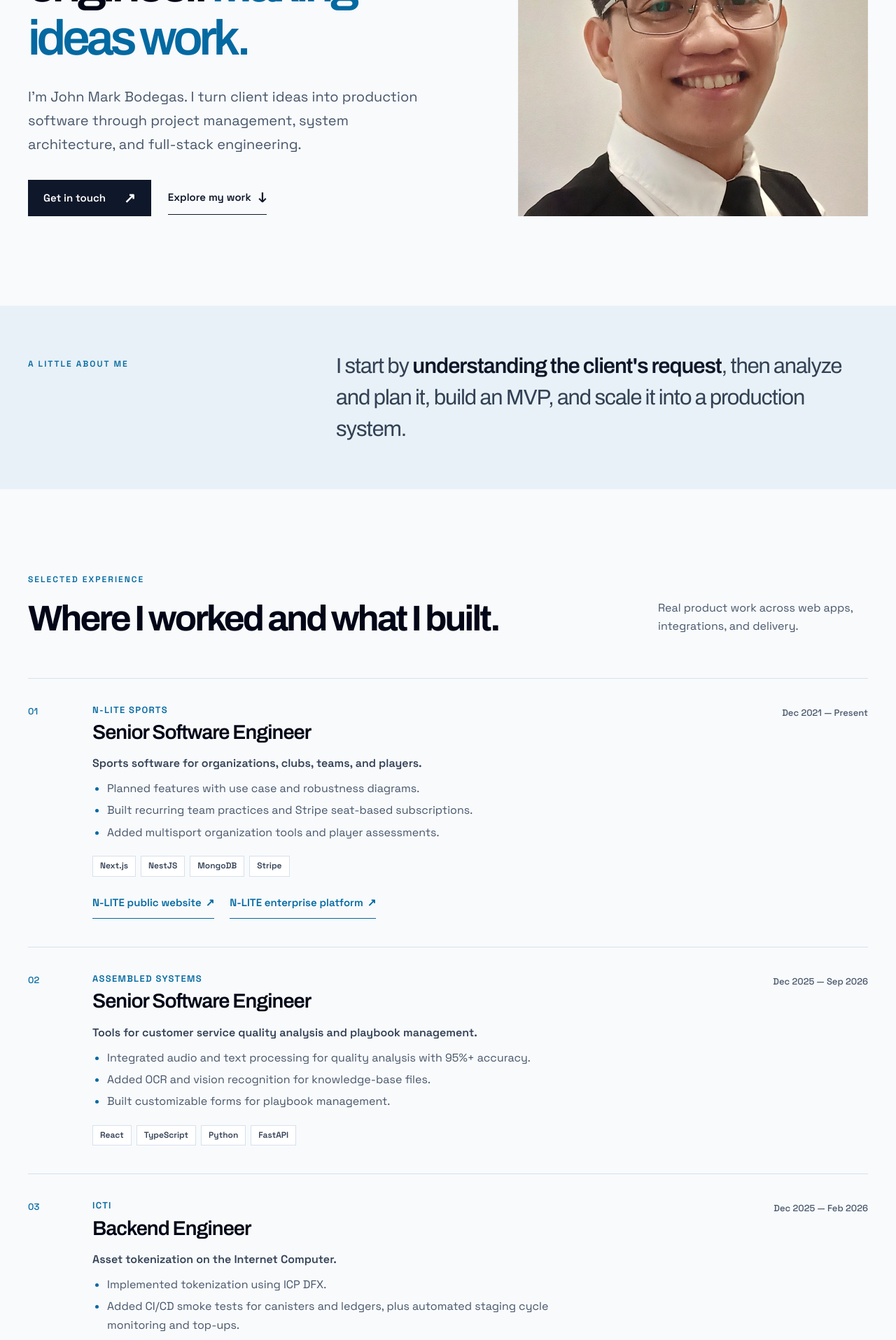
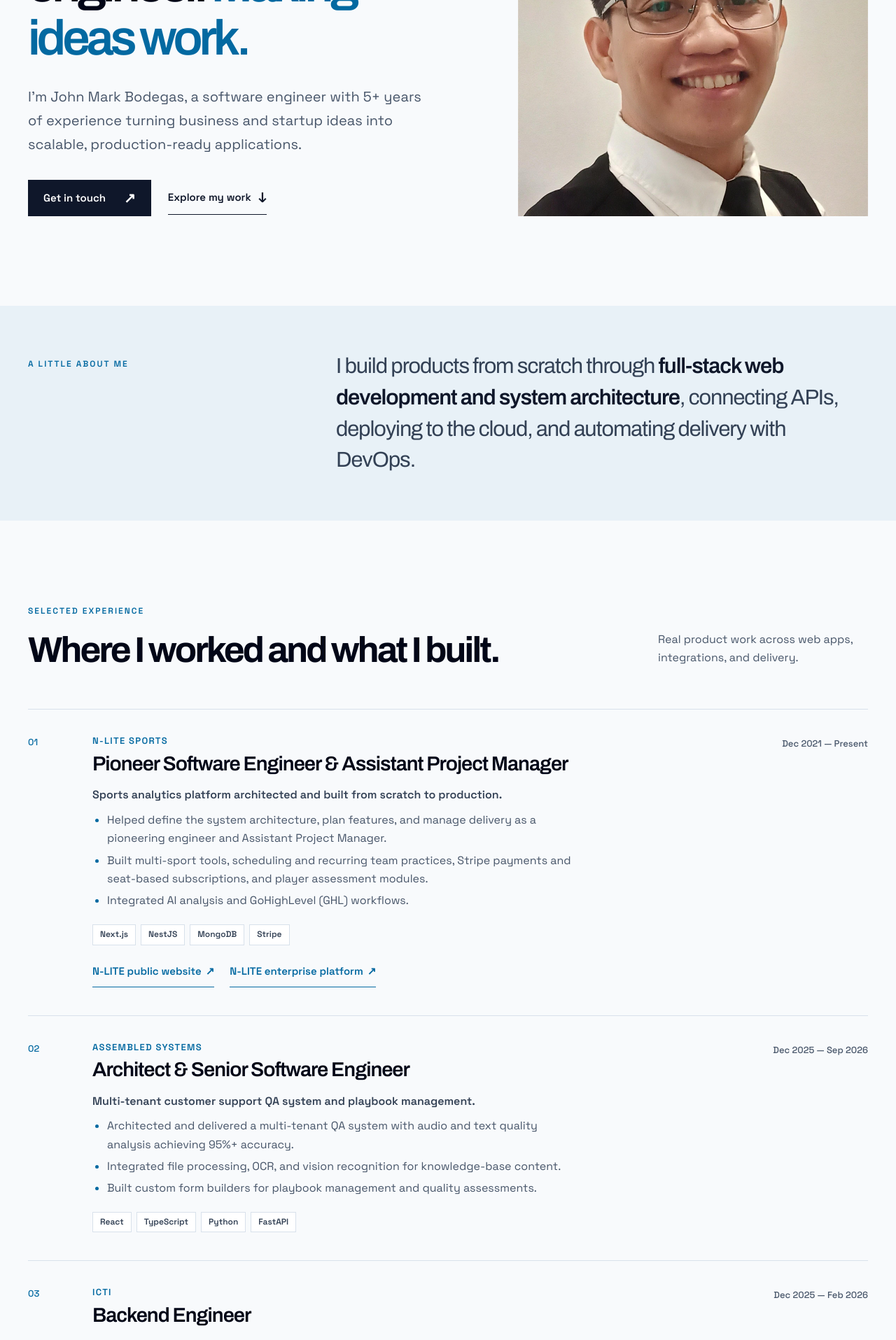
Before and after one commit to JMBodz/JMBodz.github.io, a Next.js app: page / in a window 1280 px wide. Shown: the part 400-2315 px from the top of the page at 70% size. Built offline with nearby package versions, Linux system fonts and the light colour scheme.

Commit message:
Refresh portfolio expertise and leadership achievements

```diff
--- a/app/layout.tsx
+++ b/app/layout.tsx
@@ -4,12 +4,12 @@ import "./globals.css";
 export const metadata: Metadata = {
   title: "John Mark Bodegas | Senior Software Engineer",
   description:
-    "John Mark Bodegas is a senior software engineer building full-stack products, integrations, and reliable delivery systems.",
+    "Senior Software Engineer with 5+ years of experience turning business and startup ideas into production applications through full-stack development, system architecture, API integrations, cloud deployment, and DevOps automation.",
   metadataBase: new URL("https://jmbodz.github.io/"),
   openGraph: {
     title: "John Mark Bodegas | Senior Software Engineer",
     description:
-      "Full-stack engineering, systems thinking, and practical product delivery.",
+      "5+ years building production applications from scratch: full-stack engineering, system architecture, API integrations, cloud deployment, and DevOps automation.",
     url: "https://jmbodz.github.io/",
     type: "website",
   },
--- a/app/page.tsx
+++ b/app/page.tsx
@@ -12,14 +12,14 @@ type Experience = {
 
 const experience: Experience[] = [
   {
-    role: "Senior Software Engineer",
+    role: "Pioneer Software Engineer & Assistant Project Manager",
     company: "N-LITE Sports",
     period: "Dec 2021 — Present",
-    context: "Sports software for organizations, clubs, teams, and players.",
+    context: "Sports analytics platform architected and built from scratch to production.",
     highlights: [
-      "Planned features with use case and robustness diagrams.",
-      "Built recurring team practices and Stripe seat-based subscriptions.",
-      "Added multisport organization tools and player assessments.",
+      "Helped define the system architecture, plan features, and manage delivery as a pioneering engineer and Assistant Project Manager.",
+      "Built multi-sport tools, scheduling and recurring team practices, Stripe payments and seat-based subscriptions, and player assessment modules.",
+      "Integrated AI analysis and GoHighLevel (GHL) workflows.",
     ],
     tags: ["Next.js", "NestJS", "MongoDB", "Stripe"],
     links: [
@@ -28,14 +28,14 @@ const experience: Experience[] = [
     ],
   },
   {
-    role: "Senior Software Engineer",
+    role: "Architect & Senior Software Engineer",
     company: "Assembled Systems",
     period: "Dec 2025 — Sep 2026",
-    context: "Tools for customer service quality analysis and playbook management.",
+    context: "Multi-tenant customer support QA system and playbook management.",
     highlights: [
-      "Integrated audio and text processing for quality analysis with 95%+ accuracy.",
-      "Added OCR and vision recognition for knowledge-base files.",
-      "Built customizable forms for playbook management.",
+      "Architected and delivered a multi-tenant QA system with audio and text quality analysis achieving 95%+ accuracy.",
+      "Integrated file processing, OCR, and vision recognition for knowledge-base content.",
+      "Built custom form builders for playbook management and quality assessments.",
     ],
     tags: ["React", "TypeScript", "Python", "FastAPI"],
   },
@@ -45,7 +45,7 @@ const experience: Experience[] = [
     period: "Dec 2025 — Feb 2026",
     context: "Asset tokenization on the Internet Computer.",
     highlights: [
-      "Implemented tokenization using ICP DFX.",
+      "Contributed asset tokenization and blockchain infrastructure using Rust and ICP DFX.",
       "Added CI/CD smoke tests for canisters and ledgers, plus automated staging cycle monitoring and top-ups.",
     ],
     tags: ["Rust", "ICP", "CI/CD"],
@@ -56,7 +56,7 @@ const experience: Experience[] = [
     period: "Jul 2025 — Aug 2025",
     context: "Deployment and integrations for a trading application.",
     highlights: [
-      "Deployed the application to DigitalOcean with CI/CD.",
+      "Delivered rapid cloud deployment on DigitalOcean with automated CI/CD pipelines.",
       "Added Twilio push notifications and real-time market-value webhooks.",
     ],
     tags: ["DigitalOcean", "PostgreSQL", "Twilio"],
@@ -79,7 +79,7 @@ const capabilities = [
     number: "01",
     title: "Discovery",
     description:
-      "Listen to clients, clarify the request, and turn ideas into clear goals and requirements.",
+      "Analyze business and startup ideas, understand client needs, and turn them into clear goals and requirements.",
   },
   {
     number: "02",
@@ -162,6 +162,14 @@ const technologyGroups = [
     ],
   },
   {
+    title: "Blockchain",
+    tools: [
+      { name: "Rust" },
+      { name: "Internet Computer (ICP)" },
+      { name: "DFX" },
+    ],
+  },
+  {
     title: "Development assistants",
     tools: [
       { name: "Codex", icon: "coding-assistant" },
@@ -206,8 +214,8 @@ export default function Home() {
               Senior software engineer. <em>Making ideas work.</em>
             </h1>
             <p className="hero-description">
-              I&apos;m John Mark Bodegas. I turn client ideas into production software through
-              project management, system architecture, and full-stack engineering.
+              I&apos;m John Mark Bodegas, a software engineer with 5+ years of experience
+              turning business and startup ideas into scalable, production-ready applications.
             </p>
             <div className="hero-actions">
               <a className="button button-primary" href="mailto:johnmarkbodegas041095@gmail.com">
@@ -234,8 +242,8 @@ export default function Home() {
           <div className="shell intro-inner">
             <p className="section-kicker">A little about me</p>
             <p>
-              I start by <strong>understanding the client&apos;s request</strong>, then analyze and plan it,
-              build an MVP, and scale it into a production system.
+              I build products from scratch through <strong>full-stack web development and system architecture</strong>,
+              connecting APIs, deploying to the cloud, and automating delivery with DevOps.
             </p>
           </div>
         </section>
@@ -309,6 +317,8 @@ export default function Home() {
               <p className="section-kicker">Tools and technologies</p>
               <h2 id="tools-title">The stack behind the work.</h2>
             </div>
+            <p>Next.js, React, NestJS, Node.js, Python/FastAPI, TypeScript, and MongoDB/PostgreSQL,
+              complemented by hands-on blockchain and DevOps experience.</p>
           </div>
           <div className="tool-groups">
             {technologyGroups.map((group) => (
@@ -317,7 +327,9 @@ export default function Home() {
                 <ul>
                   {group.tools.map((tool) => (
                     <li key={tool.name}>
-                      <img src={`/tech/${tool.icon}.svg`} width="28" height="28" alt="" aria-hidden="true" />
+                      {"icon" in tool && tool.icon && (
+                        <img src={`/tech/${tool.icon}.svg`} width="28" height="28" alt="" aria-hidden="true" />
+                      )}
                       <span>{tool.name}</span>
                     </li>
                   ))}
```
